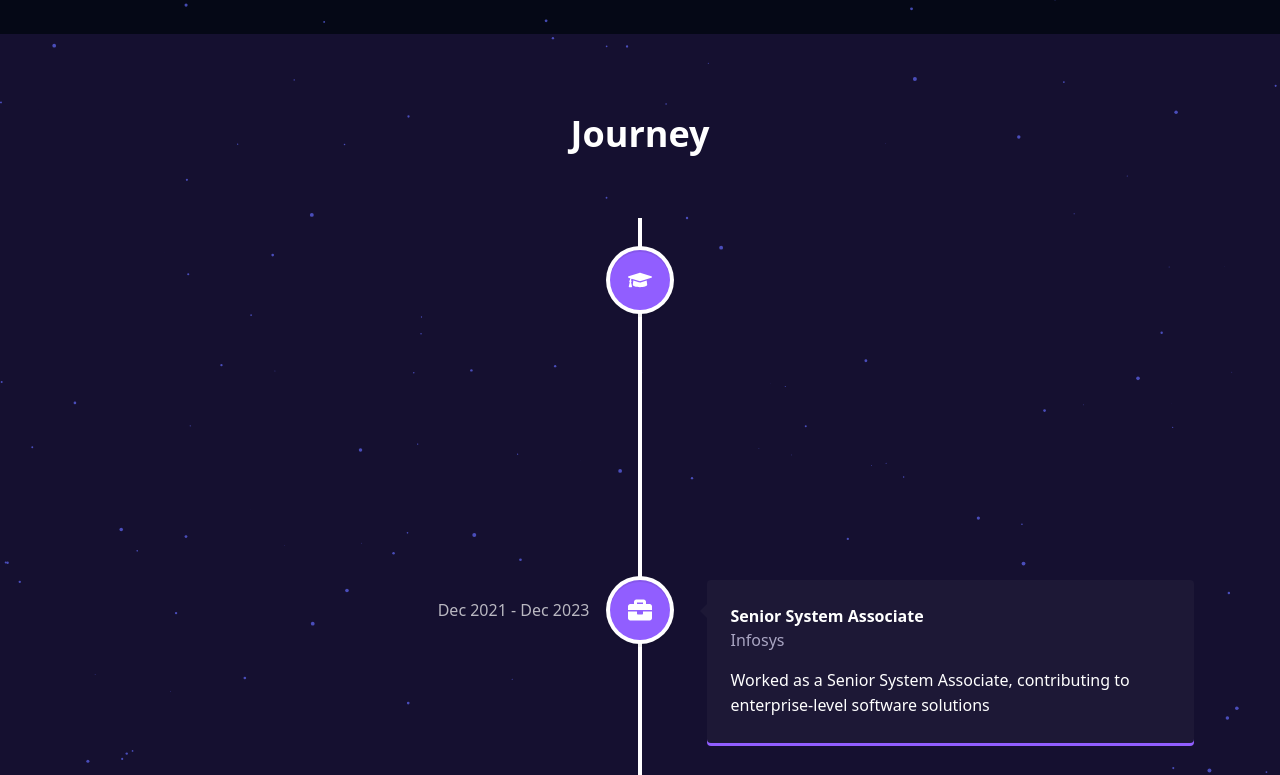
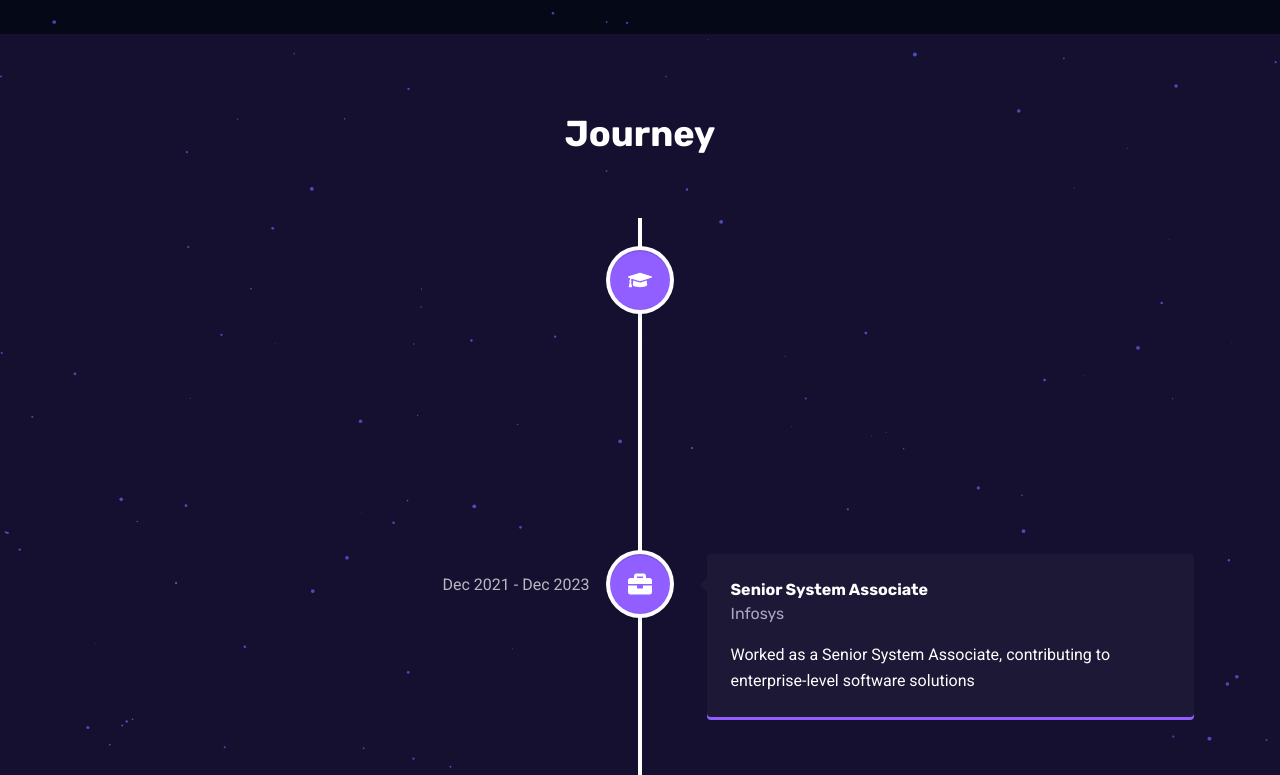
Before and after one commit to Kamaruddheen/Portfolio, a React (Vite) app: page / in a window 1280 px wide. Shown: the part 2366-3141 px from the top of the page. Built offline with nearby package versions, Linux system fonts and the light colour scheme.

Commit message:
feat: font style
| Font   | Usage    |
|--------|--------------|
| Rubik  | Headings     |
| Roboto | Body Text    |
| Poppins| Accent Text  |

```diff
--- a/src/index.css
+++ b/src/index.css
@@ -1,6 +1,27 @@
+@import url("https://fonts.googleapis.com/css2?family=Rubik:wght@400;500;700&family=Roboto:wght@400;700&family=Poppins:wght@400;700&display=swap");
+
 @tailwind base;
 @tailwind components;
 @tailwind utilities;
+
+@layer base {
+  html {
+    font-family: "Roboto", sans-serif;
+  }
+
+  h1,
+  h2,
+  h3,
+  h4,
+  h5,
+  h6 {
+    font-family: "Rubik", sans-serif;
+  }
+
+  .accent-text {
+    font-family: "Poppins", sans-serif;
+  }
+}
 
 * {
   margin: 0;
--- a/tailwind.config.js
+++ b/tailwind.config.js
@@ -1,3 +1,4 @@
+/** @type {import('tailwindcss').Config} */
 export default {
   content: ["./index.html", "./src/**/*.{js,jsx}"],
   theme: {
@@ -7,6 +8,19 @@ export default {
         secondary: "#aaa6c3",
         tertiary: "#151030",
       },
+      fontFamily: {
+        rubik: ["Rubik", "sans-serif"],
+        roboto: ["Roboto", "sans-serif"],
+        poppins: ["Poppins", "sans-serif"],
+      },
+      screens: {
+        xs: "375px",
+        sm: "640px",
+        md: "768px",
+        lg: "1024px",
+        xl: "1280px",
+        "2xl": "1536px",
+      },
       zIndex: {
         1000: "1000",
         55: "55",
```
